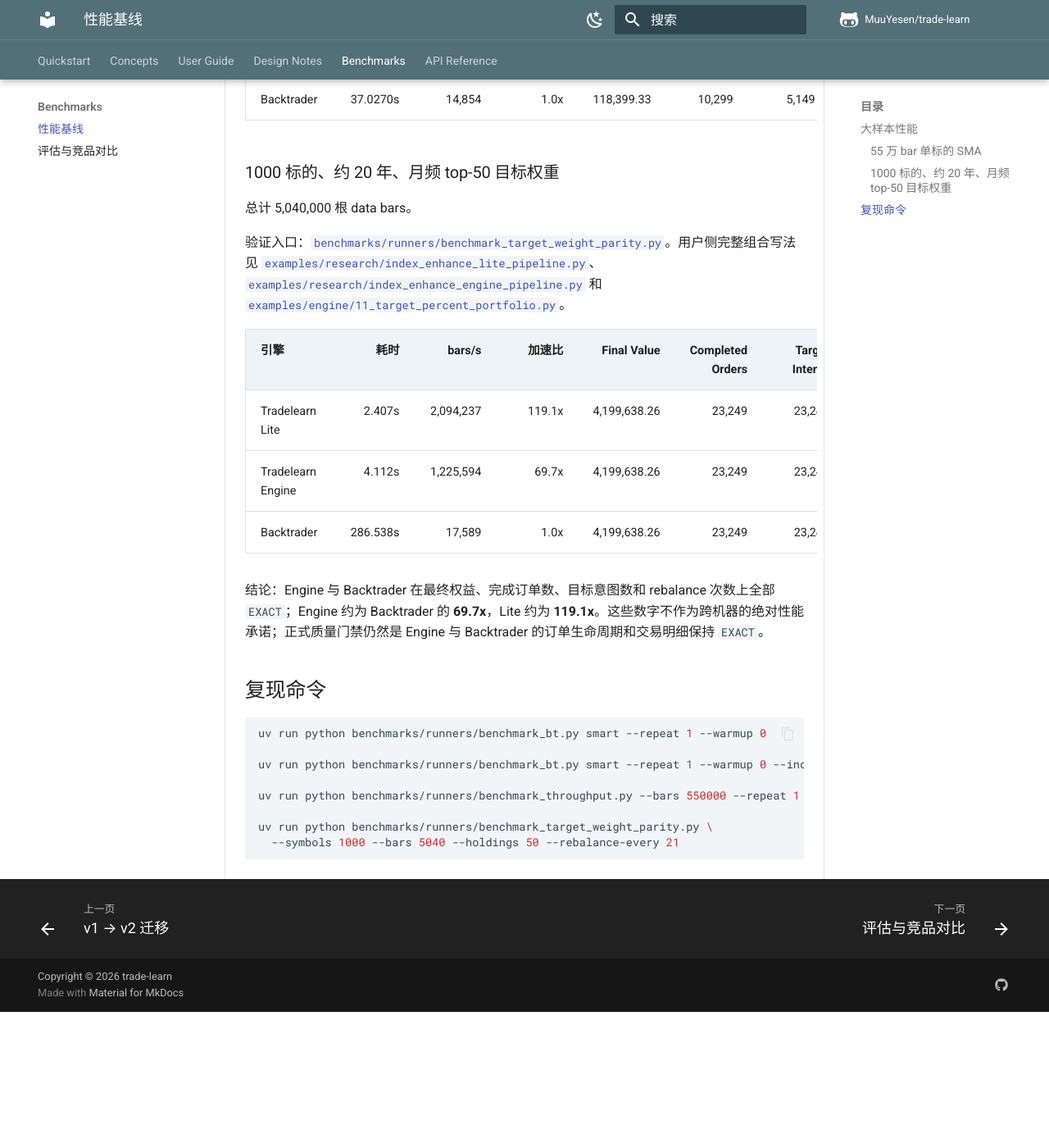
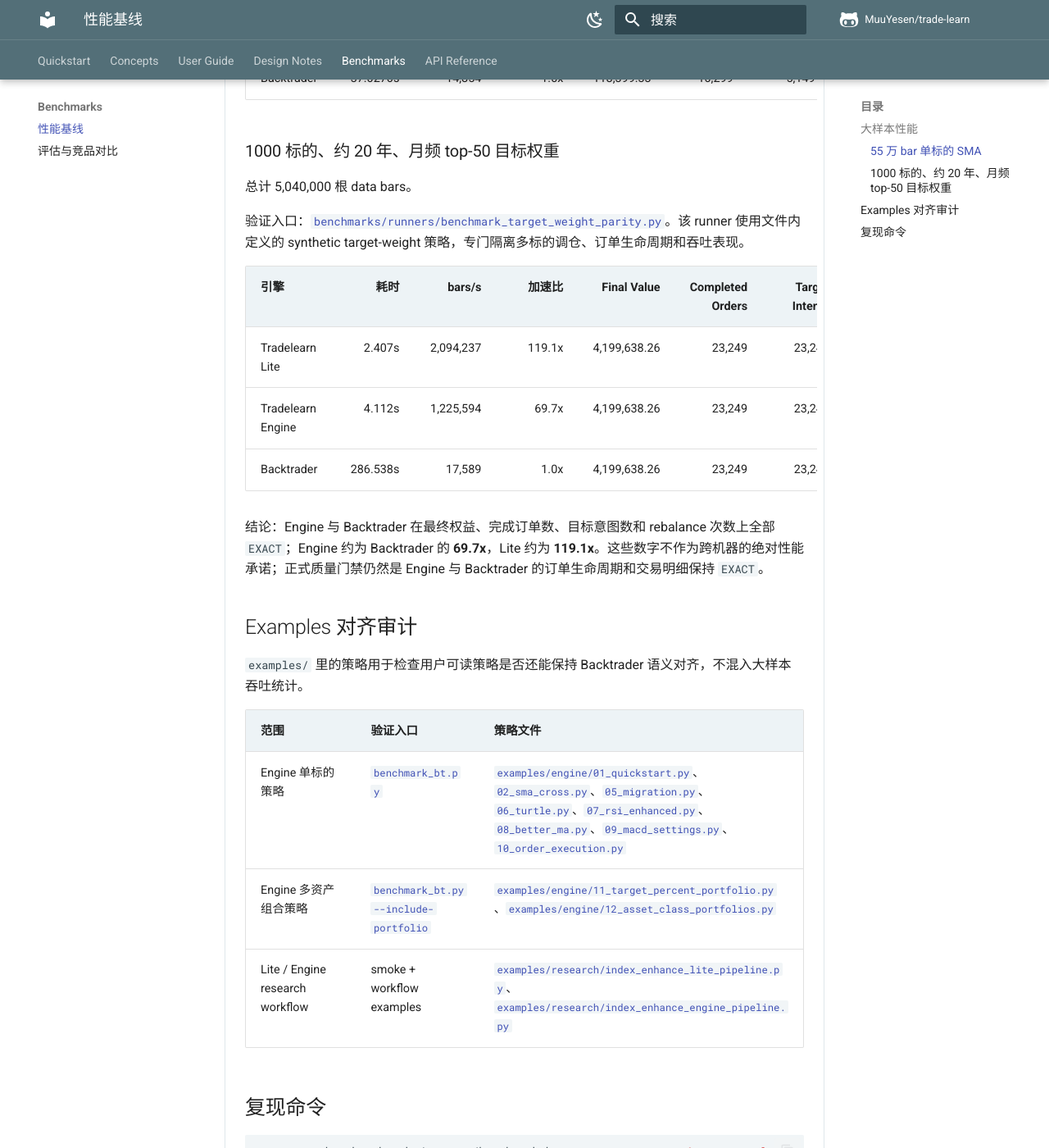
Before and after one commit to MuuYesen/trade-learn, an MkDocs documentation site: the page built from docs/benchmarks.md, in a window 1280 px wide and 1400 px high, scrolled down 858 px. Shown: the whole window at 82% size. Built offline with MkDocs 1.6.1 and Material for MkDocs 9.7.7, drawn with Linux system fonts in a browser that asks for light colours; comment, search, counter and statistics services are not loaded; before the commit the page ends 2092 px from its top, so only the background shows below that; some of the changed text lies outside the part shown.

Commit message:
Clarify benchmark source links

```diff
--- a/docs/benchmarks.md
+++ b/docs/benchmarks.md
@@ -10,7 +10,7 @@
 
 ### 55 万 bar 单标的 SMA
 
-验证入口：[`benchmarks/runners/benchmark_bt.py`](https://github.com/MuuYesen/trade-learn/blob/v2/benchmarks/runners/benchmark_bt.py) 和 [`benchmarks/runners/benchmark_throughput.py`](https://github.com/MuuYesen/trade-learn/blob/v2/benchmarks/runners/benchmark_throughput.py)。示例策略可参考 [`examples/lite/03_sma_cross.py`](https://github.com/MuuYesen/trade-learn/blob/v2/examples/lite/03_sma_cross.py) 与 [`examples/engine/02_sma_cross.py`](https://github.com/MuuYesen/trade-learn/blob/v2/examples/engine/02_sma_cross.py)。
+验证入口：[`benchmarks/runners/benchmark_throughput.py`](https://github.com/MuuYesen/trade-learn/blob/v2/benchmarks/runners/benchmark_throughput.py)。该 runner 使用文件内定义的 synthetic SMA 策略，避免示例文件变动影响吞吐基线。
 
 | 引擎 | 耗时 | bars/s | 加速比 | Final Value | Fills | Closed Trades |
 |---|---:|---:|---:|---:|---:|---:|
@@ -22,7 +22,7 @@
 
 总计 5,040,000 根 data bars。
 
-验证入口：[`benchmarks/runners/benchmark_target_weight_parity.py`](https://github.com/MuuYesen/trade-learn/blob/v2/benchmarks/runners/benchmark_target_weight_parity.py)。用户侧完整组合写法见 [`examples/research/index_enhance_lite_pipeline.py`](https://github.com/MuuYesen/trade-learn/blob/v2/examples/research/index_enhance_lite_pipeline.py)、[`examples/research/index_enhance_engine_pipeline.py`](https://github.com/MuuYesen/trade-learn/blob/v2/examples/research/index_enhance_engine_pipeline.py) 和 [`examples/engine/11_target_percent_portfolio.py`](https://github.com/MuuYesen/trade-learn/blob/v2/examples/engine/11_target_percent_portfolio.py)。
+验证入口：[`benchmarks/runners/benchmark_target_weight_parity.py`](https://github.com/MuuYesen/trade-learn/blob/v2/benchmarks/runners/benchmark_target_weight_parity.py)。该 runner 使用文件内定义的 synthetic target-weight 策略，专门隔离多标的调仓、订单生命周期和吞吐表现。
 
 | 引擎 | 耗时 | bars/s | 加速比 | Final Value | Completed Orders | Target Intents | Targets |
 |---|---:|---:|---:|---:|---:|---:|---:|
@@ -31,6 +31,16 @@
 | Backtrader | 286.538s | 17,589 | 1.0x | 4,199,638.26 | 23,249 | 23,249 | 239 |
 
 结论：Engine 与 Backtrader 在最终权益、完成订单数、目标意图数和 rebalance 次数上全部 `EXACT`；Engine 约为 Backtrader 的 **69.7x**，Lite 约为 **119.1x**。这些数字不作为跨机器的绝对性能承诺；正式质量门禁仍然是 Engine 与 Backtrader 的订单生命周期和交易明细保持 `EXACT`。
+
+## Examples 对齐审计
+
+`examples/` 里的策略用于检查用户可读策略是否还能保持 Backtrader 语义对齐，不混入大样本吞吐统计。
+
+| 范围 | 验证入口 | 策略文件 |
+|---|---|---|
+| Engine 单标的策略 | [`benchmark_bt.py`](https://github.com/MuuYesen/trade-learn/blob/v2/benchmarks/runners/benchmark_bt.py) | [`examples/engine/01_quickstart.py`](https://github.com/MuuYesen/trade-learn/blob/v2/examples/engine/01_quickstart.py)、[`02_sma_cross.py`](https://github.com/MuuYesen/trade-learn/blob/v2/examples/engine/02_sma_cross.py)、[`05_migration.py`](https://github.com/MuuYesen/trade-learn/blob/v2/examples/engine/05_migration.py)、[`06_turtle.py`](https://github.com/MuuYesen/trade-learn/blob/v2/examples/engine/06_turtle.py)、[`07_rsi_enhanced.py`](https://github.com/MuuYesen/trade-learn/blob/v2/examples/engine/07_rsi_enhanced.py)、[`08_better_ma.py`](https://github.com/MuuYesen/trade-learn/blob/v2/examples/engine/08_better_ma.py)、[`09_macd_settings.py`](https://github.com/MuuYesen/trade-learn/blob/v2/examples/engine/09_macd_settings.py)、[`10_order_execution.py`](https://github.com/MuuYesen/trade-learn/blob/v2/examples/engine/10_order_execution.py) |
+| Engine 多资产组合策略 | [`benchmark_bt.py --include-portfolio`](https://github.com/MuuYesen/trade-learn/blob/v2/benchmarks/runners/benchmark_bt.py) | [`examples/engine/11_target_percent_portfolio.py`](https://github.com/MuuYesen/trade-learn/blob/v2/examples/engine/11_target_percent_portfolio.py)、[`examples/engine/12_asset_class_portfolios.py`](https://github.com/MuuYesen/trade-learn/blob/v2/examples/engine/12_asset_class_portfolios.py) |
+| Lite / Engine research workflow | smoke + workflow examples | [`examples/research/index_enhance_lite_pipeline.py`](https://github.com/MuuYesen/trade-learn/blob/v2/examples/research/index_enhance_lite_pipeline.py)、[`examples/research/index_enhance_engine_pipeline.py`](https://github.com/MuuYesen/trade-learn/blob/v2/examples/research/index_enhance_engine_pipeline.py) |
 
 ## 复现命令
 
```
